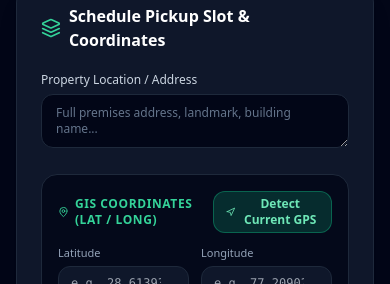
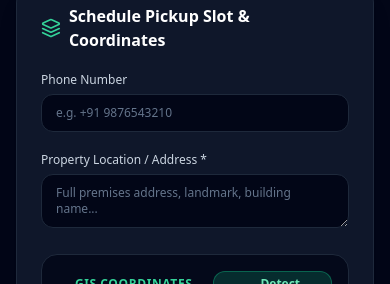
Before and after one commit to rishav-trte/waste-management, a Next.js app: page /portal/request-collection in a window 390 px wide. Shown: the part 239-523 px from the top of the page. Built offline with nearby package versions, Linux system fonts and the light colour scheme; no server answers.

Commit message:
feat: add phone number field to waste collection request schema and submission form

```diff
--- a/src/app/api/portal/waste-requests/route.ts
+++ b/src/app/api/portal/waste-requests/route.ts
@@ -39,7 +39,7 @@ export async function POST(req: Request) {
       return NextResponse.json({ error: 'Unauthorized' }, { status: 401 });
     }
 
-    const { address, latitude, longitude, propertyTypeId, wasteType, preferredDate, notes } = await req.json();
+    const { address, phone, latitude, longitude, propertyTypeId, wasteType, preferredDate, notes } = await req.json();
 
     if (!address || !propertyTypeId || !preferredDate) {
       return NextResponse.json(
@@ -52,6 +52,7 @@ export async function POST(req: Request) {
       data: {
         userId: session.user.id,
         address,
+        phone: phone || null,
         latitude: latitude ? parseFloat(latitude.toString()) : null,
         longitude: longitude ? parseFloat(longitude.toString()) : null,
         propertyTypeId,
--- a/src/app/portal/request-collection/page.tsx
+++ b/src/app/portal/request-collection/page.tsx
@@ -11,6 +11,7 @@ import { MunicipalPortalHeader } from '@/components/municipal/MunicipalPortalHea
 export default function CitizenRequestPage() {
   const { data: session } = useSession();
   const [propertyTypes, setPropertyTypes] = useState<any[]>([]);
+  const [phone, setPhone] = useState('');
   const [address, setAddress] = useState('');
   const [latitude, setLatitude] = useState<string>('');
   const [longitude, setLongitude] = useState<string>('');
@@ -92,6 +93,7 @@ export default function CitizenRequestPage() {
         method: 'POST',
         headers: { 'Content-Type': 'application/json' },
         body: JSON.stringify({
+          phone,
           address,
           latitude,
           longitude,
@@ -106,6 +108,7 @@ export default function CitizenRequestPage() {
 
       if (res.ok) {
         toast.success('On-demand waste pickup scheduled!');
+        setPhone('');
         setAddress('');
         setLatitude('');
         setLongitude('');
@@ -167,7 +170,18 @@ export default function CitizenRequestPage() {
           </h2>
 
           <div>
-            <label className="block text-xs font-medium text-slate-300 mb-1.5">Property Location / Address</label>
+            <label className="block text-xs font-medium text-slate-300 mb-1.5">Phone Number</label>
+            <input
+              type="text"
+              placeholder="e.g. +91 9876543210"
+              value={phone}
+              onChange={(e) => setPhone(e.target.value)}
+              className="w-full px-3.5 py-2.5 bg-slate-950 border border-slate-800 rounded-xl text-xs text-white placeholder-slate-500 focus:outline-none focus:ring-2 focus:ring-emerald-500/50"
+            />
+          </div>
+
+          <div>
+            <label className="block text-xs font-medium text-slate-300 mb-1.5">Property Location / Address *</label>
             <textarea
               required
               rows={2}
```
Also changed, not shown: 1 other file (tests, documents, lock files or other folders).
